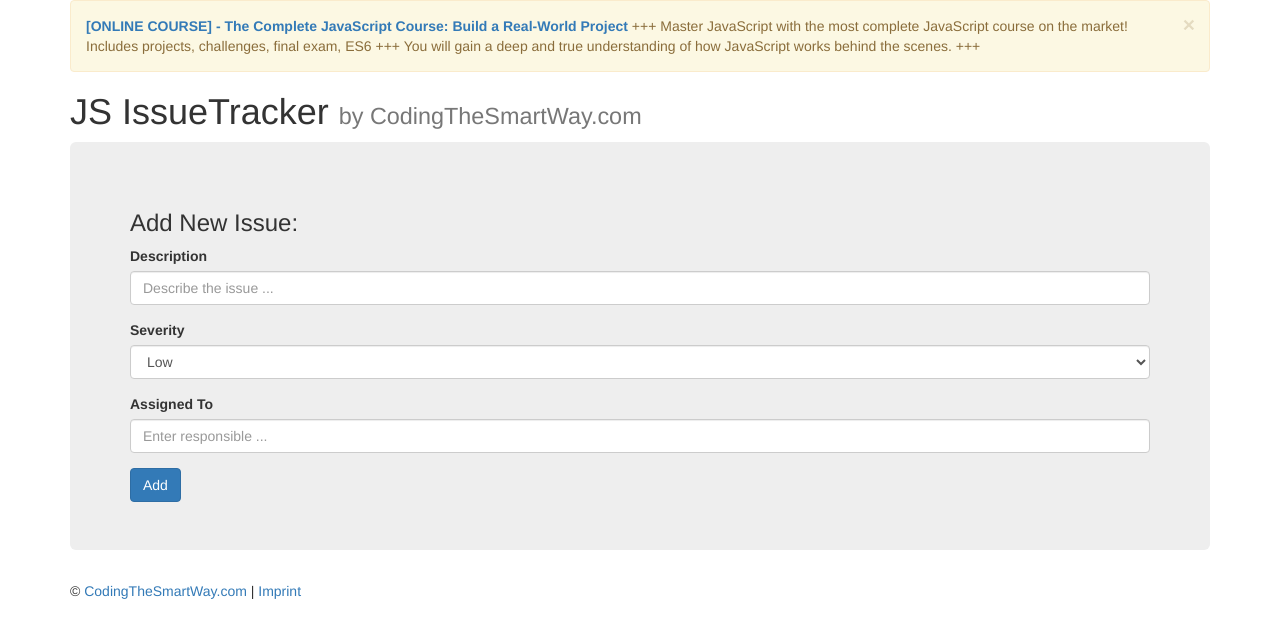
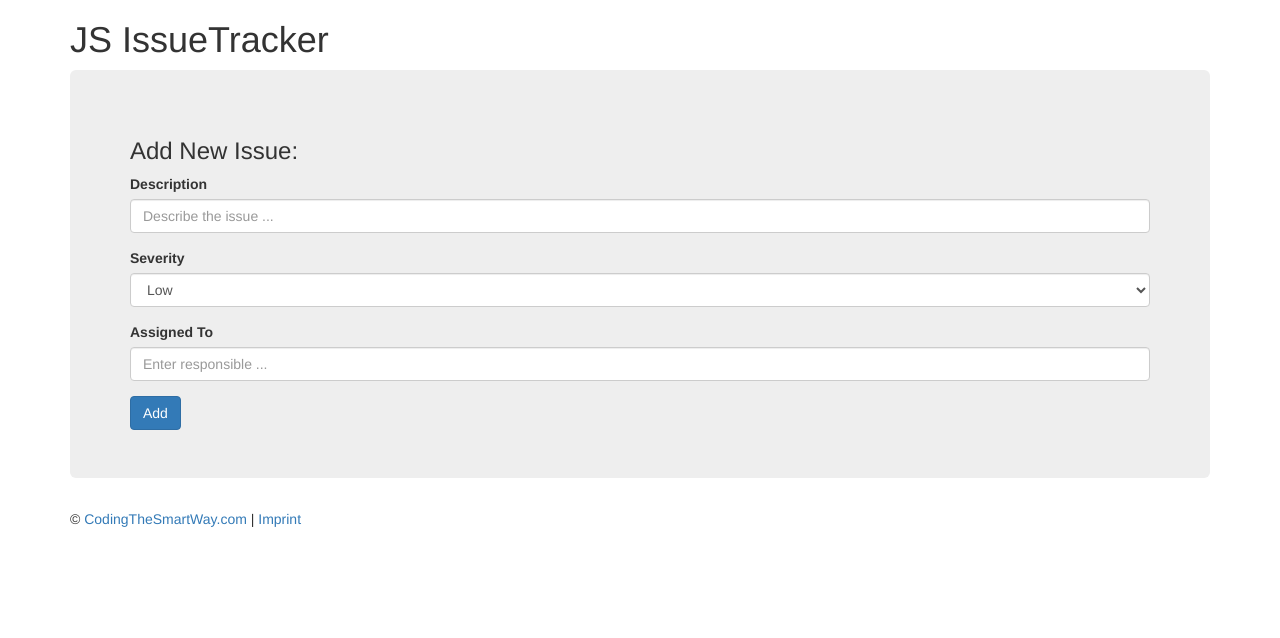
Before and after one commit to apekshasood/Issue-Tracker, a plain HTML site: page index.html in a window 1280 px wide. Drawn offline with nearby package versions, Linux system fonts and the light colour scheme.

Commit message:
removed alert

```diff
--- a/index.html
+++ b/index.html
@@ -1,5 +1,6 @@
 <!DOCTYPE html>
 <html>
+
 <head>
     <meta charset="utf-8">
     <meta http-equiv="X-UA-Compatible" content="IE=edge">
@@ -8,13 +9,12 @@
     <!-- Latest compiled and minified CSS -->
     <link rel="stylesheet" href="https://maxcdn.bootstrapcdn.com/bootstrap/3.3.7/css/bootstrap.min.css" integrity="sha384-BVYiiSIFeK1dGmJRAkycuHAHRg32OmUcww7on3RYdg4Va+PmSTsz/K68vbdEjh4u" crossorigin="anonymous">
 </head>
+
 <body onload="fetchIssues()">
+
     <div class="container">
-      <div class="alert alert-warning alert-dismissible" role="alert">
-        <button type="button" class="close" data-dismiss="alert" aria-label="Close"><span aria-hidden="true">&times;</span></button>
-        <strong><a href="http://codingthesmartway.com/courses/complete-javascript/" target="_blank">[ONLINE COURSE] - The Complete JavaScript Course: Build a Real-World Project</a></strong> +++ Master JavaScript with the most complete JavaScript course on the market! Includes projects, challenges, final exam, ES6 +++ You will gain a deep and true understanding of how JavaScript works behind the scenes. +++
-      </div>
-      <h1>JS IssueTracker <small>by CodingTheSmartWay.com</small></h1>
+
+        <h1>JS IssueTracker</h1>
         <div class="jumbotron">
             <h3>Add New Issue:</h3>
             <form id="issueInputForm">
@@ -51,4 +51,5 @@
     <script src="https://maxcdn.bootstrapcdn.com/bootstrap/3.3.7/js/bootstrap.min.js" integrity="sha384-Tc5IQib027qvyjSMfHjOMaLkfuWVxZxUPnCJA7l2mCWNIpG9mGCD8wGNIcPD7Txa" crossorigin="anonymous"></script>
     <script src="main.js"></script>
 </body>
+
 </html>
```
Lines whose indentation alone changed are shown as unchanged.
